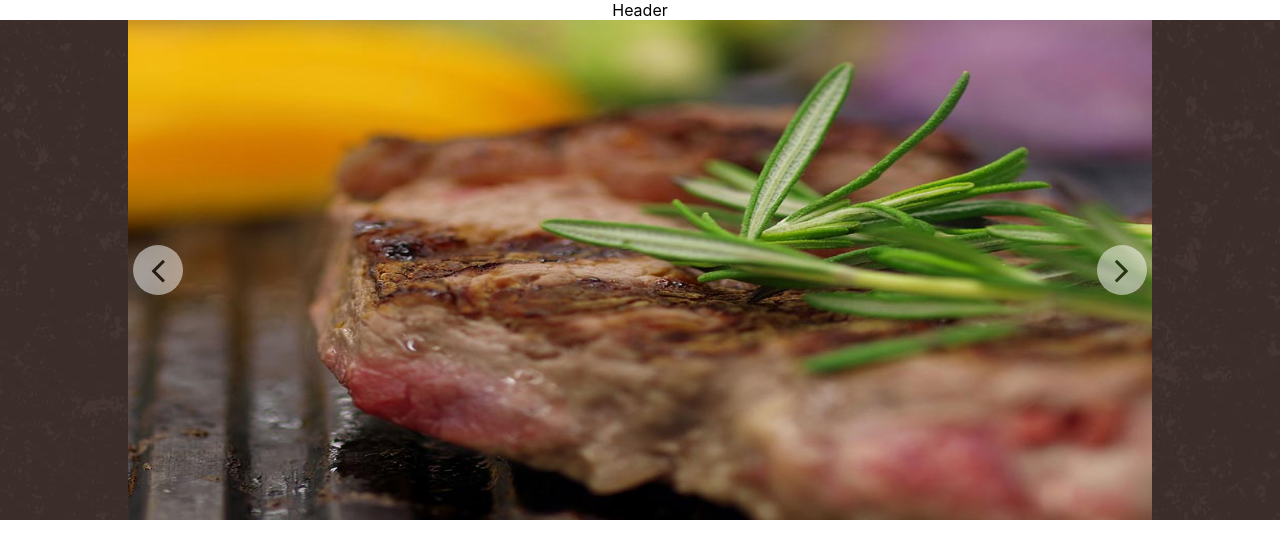
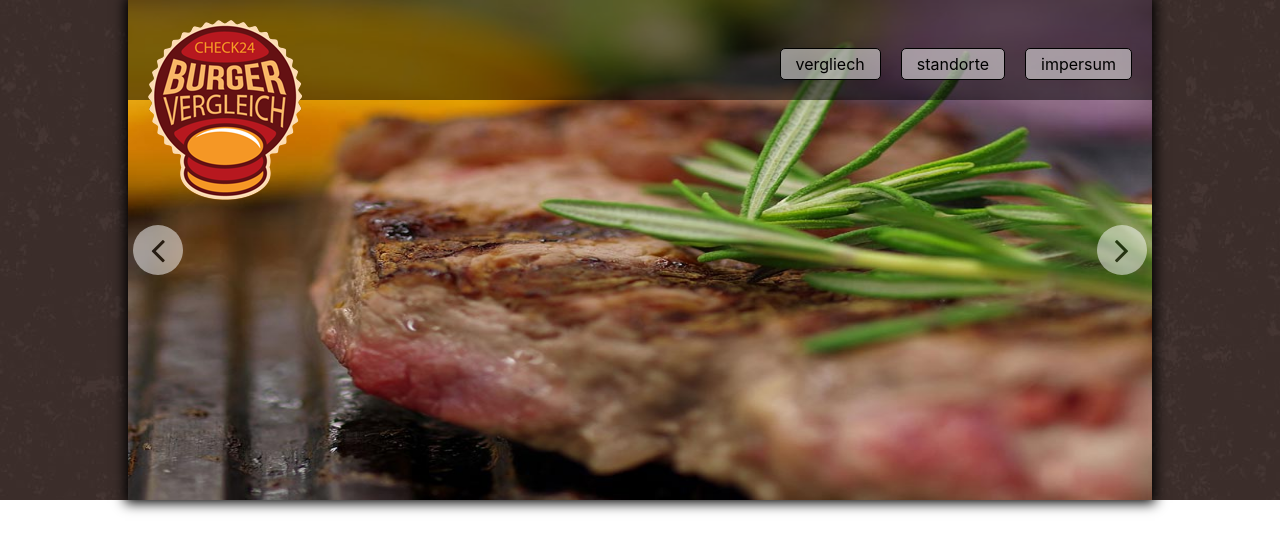
Before and after one commit to ahsanTradeling/check24_challenge, a React (Create React App) app: page / in a window 1280 px wide. Shown: the top 558 px of the page. Built offline with nearby package versions, Linux system fonts and the light colour scheme.

Commit message:
Header css added

```diff
--- a/src/App.tsx
+++ b/src/App.tsx
@@ -1,5 +1,4 @@
 import React from 'react';
-import logo from './logo.svg';
 import './App.css';
 import Routing from "./screens";
 
--- a/src/components/BaseCaoursel/index.js
+++ b/src/components/BaseCaoursel/index.js
@@ -44,7 +44,6 @@ const BaseCarousel = ({data}) => {
     }, [carouselRef]);
 
         return (
-
                 <Wrapper>
                     <Slide position={position} ref={carouselRef}>
                         {data.map((img, i) => (
--- a/src/components/Header/index.js
+++ b/src/components/Header/index.js
@@ -1,11 +1,61 @@
 import React from 'react';
 import styled from 'styled-components';
+import logo from '../../assets/images/logo.png';
+
+const Wrapper = styled.div`
+  position: absolute;
+  left: 0;
+  right: 0;
+  top: 0;
+  background-color: rgb(0 0 0 / 50%);
+  z-index: 1;
+`;
+
+const Logo = styled.img`
+  position: absolute;
+  left: 20px;
+  top: 20px;
+`;
+
+const Nav = styled.nav`
+  ul {
+    display: flex;
+    height: 80px;
+    padding: 0;
+    justify-content: flex-end;
+    align-items: flex-end;
+    padding-bottom: 20px;
+  }
+
+  li {
+    background-color: rgba(255 255 255 / 50%);
+    margin: 0 20px 0px 0px;
+    padding: 5px 15px;
+    border-radius: 5px;
+    border: 1px solid black;
+    list-style: none;
+
+    a{
+      color:black;
+      text-decoration: none;
+    }
+  }
+}
+`;
+
 
 const Header = () => {
         return (
-            <div>
-                Header
-            </div>
+            <Wrapper>
+                <Logo src={logo}/>
+                <Nav>
+                    <ul>
+                        <li><a href="#">vergliech</a></li>
+                        <li><a href="#">standorte</a></li>
+                        <li><a href="#">impersum</a></li>
+                    </ul>
+                </Nav>
+            </Wrapper>
         );
     }
 ;
--- a/src/screens/Home.js
+++ b/src/screens/Home.js
@@ -7,22 +7,17 @@ import CarouselProvider from "../context/carouselContext";
 import styled from "styled-components";
 
 const Wrapper = styled.div`
-  background-image: url(" ${process.env.PUBLIC_URL} bg_dirt.jpg");
+
 `;
 
-const Container = styled.div`
-  width: 1024px;
-`;
 
 export default () => {
     const data = [slide1,slide2,slide3];
     return (
         <Wrapper>
-            <Container>
                 <CarouselProvider>
                     <BaseCarousel data={data}/>
                 </CarouselProvider>
-            </Container>
         </Wrapper>
     )
 }
--- a/src/screens/index.js
+++ b/src/screens/index.js
@@ -2,15 +2,30 @@ import React from 'react';
 import {BrowserRouter as Router, Routes, Route} from 'react-router-dom'
 import Home from "./Home";
 import Header from "../components/Header";
+import styled from "styled-components";
+
+const Wrapper = styled.div`
+  background-image: url(" ${process.env.PUBLIC_URL} bg_dirt.jpg");
+`;
+
+const Container = styled.div`
+  width: 1024px;
+  position: relative;
+  box-shadow: 0px 0px 12px 3px black;
+`;
 
 const Routing = () => {
     return (
+        <Wrapper>
+            <Container>
                 <Router>
                     <Header/>
                     <Routes>
                         <Route exact path={'/'} element={<Home/>}/>
                     </Routes>
                 </Router>
+            </Container>
+        </Wrapper>
     )
 }
 
```
Lines whose indentation alone changed are shown as unchanged.
